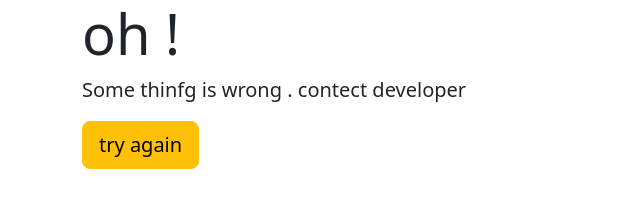
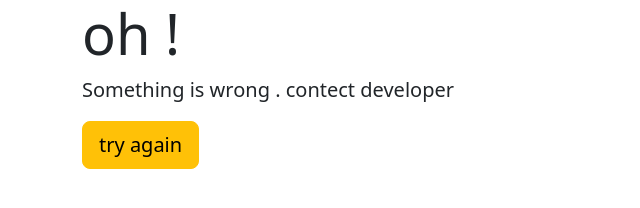
Before and after one commit to satyamcode/newsletter_signup, a website: page failure.html in a window 1280 px wide. Shown: the full height of the page, 0-640 px from the left. Drawn offline with nearby package versions, Linux system fonts and the light colour scheme.

Commit message:
change spelling

```diff
--- a/failure.html
+++ b/failure.html
@@ -9,7 +9,7 @@
     <div class="jumbotron jumbotron-fluid">
   <div class="container">
     <h1 class="display-4">oh !</h1>
-    <p class="lead">Some thinfg is wrong . contect developer</p>
+    <p class="lead">Something is wrong . contect developer</p>
     <form class="" action="/failure" method="post">
       <button class="btn btn-lg btn-warning"type="submit" name="submit">try again</button>
 
```
